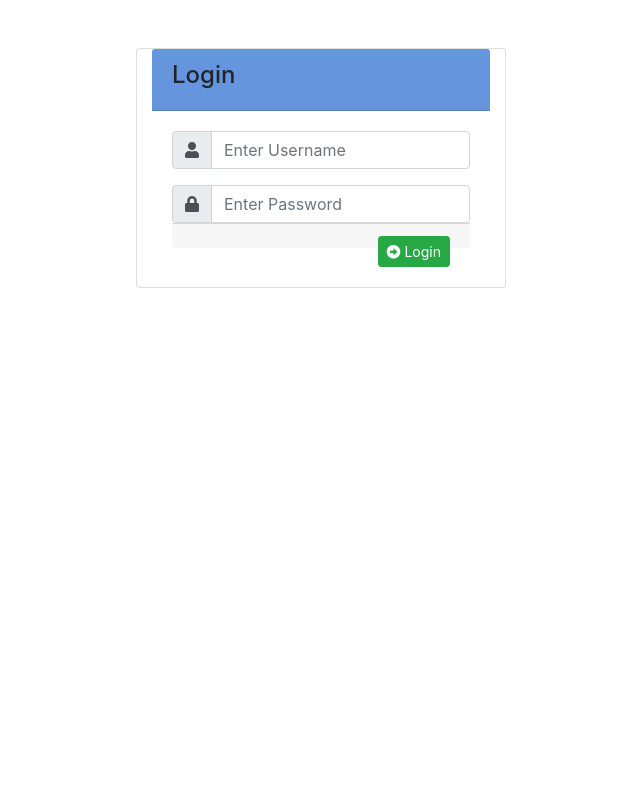
After one commit to prakashmali/django, a Django app: page /home in a window 1280 px wide. The commit adds this page. Shown: the whole page, without its empty margins (319-959 px from the left). Run offline with Django 3.2, Linux system fonts and the light colour scheme; some libraries are stand-ins or nearby versions.

Commit message:
login file added

```diff
--- a/app/templates/index.html
+++ b/app/templates/index.html
@@ -44,7 +44,7 @@
               <div class="modal-dialog">
                 <div class="modal-content">
 
-
+                  <!-- Modal Header -->
                   <div class="modal-header">
                     <h4 class="modal-title">Add Restaurant</h4>
                     <button type="button" class="close" data-dismiss="modal">&times;</button>
--- /dev/null
+++ b/app/templates/login.html
@@ -0,0 +1,58 @@
+<html>
+    <head>
+        <!-- Required meta tags -->
+    <meta charset="utf-8">
+    <meta name="viewport" content="width=device-width, initial-scale=1, shrink-to-fit=no">
+
+    <!-- Bootstrap CSS -->
+    <link rel="stylesheet" href="https://stackpath.bootstrapcdn.com/bootstrap/4.5.2/css/bootstrap.min.css" integrity="sha384-JcKb8q3iqJ61gNV9KGb8thSsNjpSL0n8PARn9HuZOnIxN0hoP+VmmDGMN5t9UJ0Z" crossorigin="anonymous">
+    <link rel="stylesheet" href="https://cdnjs.cloudflare.com/ajax/libs/bootstrap-datepicker/1.4.1/css/bootstrap-datepicker3.css"/>
+    <link rel="stylesheet" href="https://stackpath.bootstrapcdn.com/bootstrap/4.1.3/css/bootstrap.min.css" integrity="sha384-MCw98/SFnGE8fJT3GXwEOngsV7Zt27NXFoaoApmYm81iuXoPkFOJwJ8ERdknLPMO" crossorigin="anonymous">
+	<link rel="stylesheet" href="https://cdnjs.cloudflare.com/ajax/libs/animate.css/3.5.2/animate.min.css">
+	<link rel="stylesheet" href="https://use.fontawesome.com/releases/v5.3.1/css/all.css" integrity="sha384-mzrmE5qonljUremFsqc01SB46JvROS7bZs3IO2EmfFsd15uHvIt+Y8vEf7N7fWAU" crossorigin="anonymous">
+	<script src="https://code.jquery.com/jquery-3.3.1.min.js" integrity="sha256-FgpCb/KJQlLNfOu91ta32o/NMZxltwRo8QtmkMRdAu8=" crossorigin="anonymous"></script>
+    <link rel="stylesheet" href="//code.jquery.com/ui/1.12.1/themes/base/jquery-ui.css">
+  <script src="https://code.jquery.com/jquery-1.12.4.js"></script>
+  <script src="https://code.jquery.com/ui/1.12.1/jquery-ui.js"></script>
+  <script src="https://code.jquery.com/jquery-3.2.1.min.js"></script>
+    </head>
+        <body>
+            <div class="container h-100">
+                <div class="d-flex justify-content-center">
+                    <div class="card mt-5 col-md-4 animated bounceInDown myForm">
+                        <div class="card-header" style="background-color:rgb(100,149,221);">
+                            <h4>Login</h4>
+                        </div>
+                        <div class="card-body">
+                            <form action='/home' method='post'>
+                            {% csrf_token %}
+                                <div id="dynamic_container">
+                                    <div class="input-group">
+                                        <div class="input-group-prepend">
+                                            <span class="input-group-text br-15"><i class="fas fa-user"></i></span>
+                                        </div>
+                                        <input type="text" placeholder="Enter Username" class="form-control" name="username"/>
+                                    </div>
+
+                                    <div class="input-group mt-3">
+                                        <div class="input-group-prepend">
+                                            <span class="input-group-text br-15"><i class="fas fa-lock"></i></span>
+                                        </div>
+                                        <input type="text" placeholder="Enter Password" class="form-control" name="password"/>
+                                    </div>
+                                </div>
+                                    <div class="card-footer">
+                                        <button class="btn btn-success btn-sm float-right submit_btn"  type='submit'><i class="fas fa-arrow-alt-circle-right"></i> Login</button>
+                                        </div>
+                            </form>
+                        </div>
+
+                    </div>
+                </div>
+                </div>
+                <script src="https://code.jquery.com/jquery-3.2.1.min.js" integrity="sha384-xBuQ/xzmlsLoJpyjoggmTEz8OWUFM0/RC5BsqQBDX2v5cMvDHcMakNTNrHIW2I5f" crossorigin="anonymous"></script>
+    <script src="https://cdn.jsdelivr.net/npm/popper.js@1.16.1/dist/umd/popper.min.js" integrity="sha384-9/reFTGAW83EW2RDu2S0VKaIzap3H66lZH81PoYlFhbGU+6BZp6G7niu735Sk7lN" crossorigin="anonymous"></script>
+    <script src="https://stackpath.bootstrapcdn.com/bootstrap/4.5.2/js/bootstrap.min.js" integrity="sha384-B4gt1jrGC7Jh4AgTPSdUtOBvfO8shuf57BaghqFfPlYxofvL8/KUEfYiJOMMV+rV" crossorigin="anonymous"></script>
+        </body>
+
+</html>
--- a/app/urls.py
+++ b/app/urls.py
@@ -19,6 +19,7 @@ from .import views
 
 urlpatterns = [
     path('', views.index,name='index'),
+    path('home', views.home,name='home'),
     path('add', views.add,name='add'),
     path('dises/<int:pk>', views.dises,name='dises'),
 
--- a/app/views.py
+++ b/app/views.py
@@ -8,8 +8,16 @@ import ast
 # Create your views here.
 
 def index(request):
-    obj=Restaurant.objects.all()
-    return render(request,'index.html',{"data":obj})
+    return render(request,'login.html')
+
+def home(request):
+    username=request.POST.get('username')
+    password=request.POST.get('password')
+    if username == 'prakash9724' and password == '9712132751':
+        obj=Restaurant.objects.all()
+        return render(request,'index.html',{"data":obj})
+    else:
+        return render(request,'login.html')
 
 def add(request):
     if request.method=='POST':
```
Also changed, not shown: app/templates/layout.html (+2 -2 lines).
